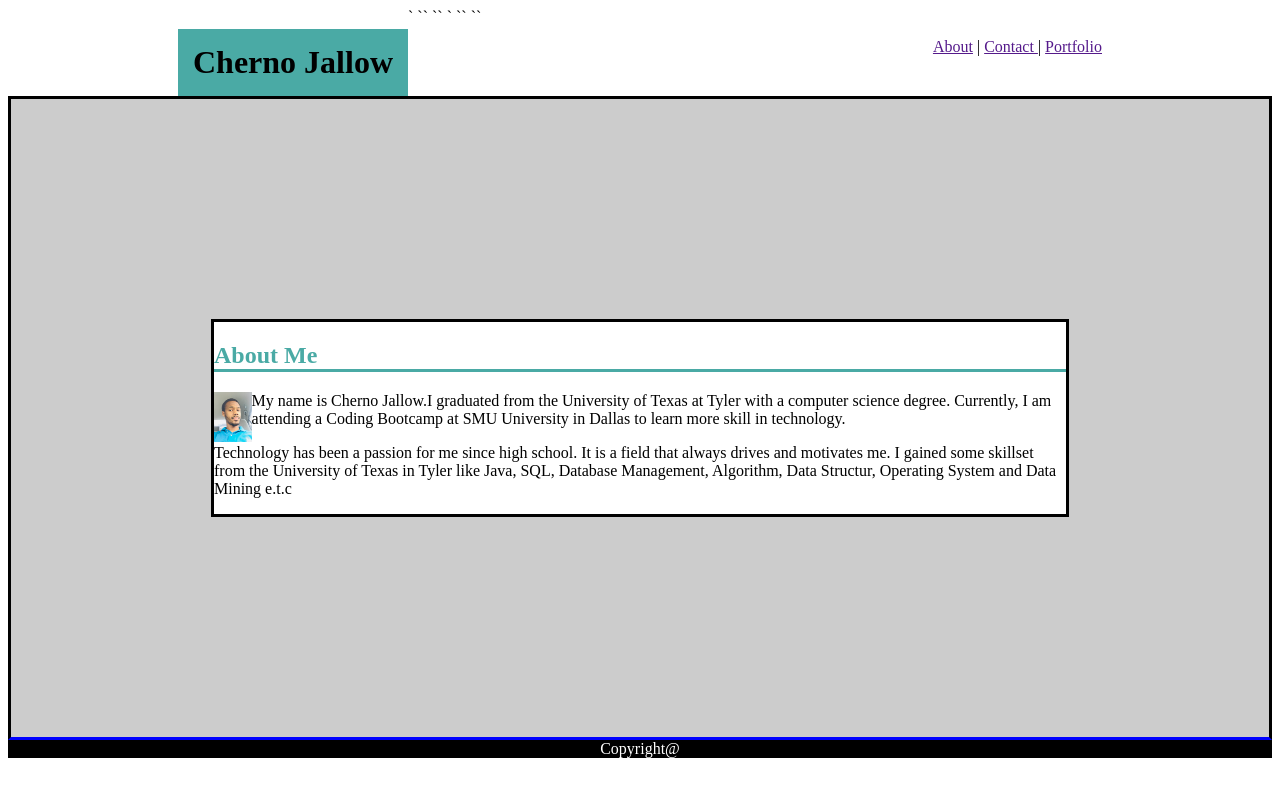
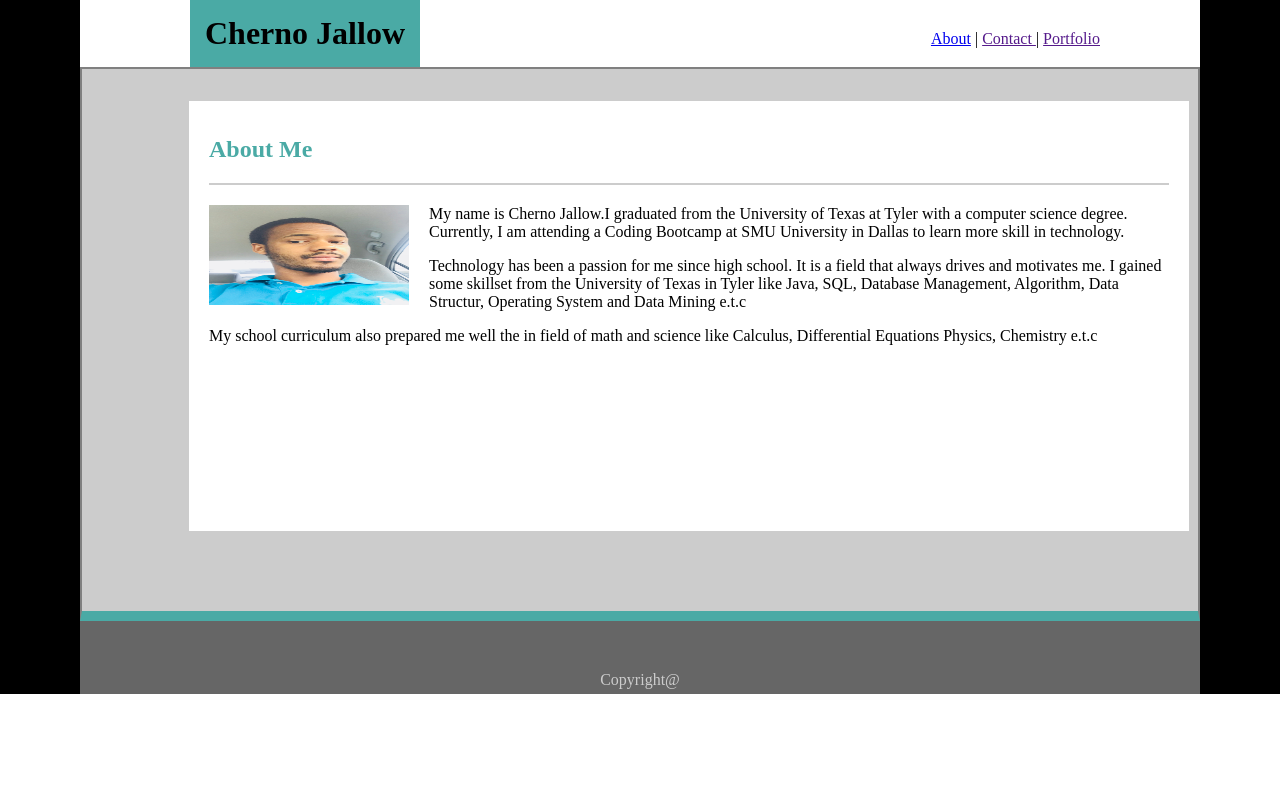
Before and after one commit to chernojallow/Basic-Portfolio, a PHP site: page / in a window 1280 px wide. Run offline with PHP 8.4, Linux system fonts and the light colour scheme.

Commit message:
Commit Message

```diff
--- a/assets/css/style.css
+++ b/assets/css/style.css
@@ -1,41 +1,64 @@
+
+
+ body {
+    height: 102%;
+    min-width: 100%;
+    margin: 0px;
+    padding: 0px;
+    top: 0px;
+    position: relative;
+    border-left: 80px solid black;
+    border-right: 80px solid black;
+    box-sizing: border-box;
+
+
+}
+
 
  h1{
     float:left;
     background-color:#4aaaa5;
     text-align: center;
-    margin-left: 170px;
+    margin-left: 110px;
     margin-bottom: 0px;
+    margin-top:0px;
     padding: 15px 15px 15px 15px;
 
  }
 
 
+ .A{
+     border: 2px solid grey;
+     padding:220px 200px  220px 105px;
+     background-color: #cccccc;
+     border-bottom-color:#4aaaa5;
+     border-bottom-width: 10px;
+     clear: left;
+     height:102px;
 
 
 
- .A{
-     border: solid;
-     padding:220px 200px  220px 200px;
-     background-color: #cccccc;
-     border-bottom-color: blue;
-     clear: left;
-
- }
+    }
 
  .about {
-     border: solid;
+     border: 2px solid #cccccc;
      background-color:white;
-
+     width:960px;
+     padding: 15px 20px 15px 20px;
+     margin-top:-190px;
+     height:400px;
 
  }
 
  img {
      float:left;
+     padding-right: 20px;
  }
 
  h2{
-     border-bottom: solid;
-     color:#4aaaa5;
+     border-bottom: 2px solid #cccccc;
+     color: #4aaaa5;
+     padding-bottom: 20px;
  }
 
  nav{
@@ -43,17 +66,23 @@
      float: right;
      margin-bottom:0px;
      margin-top: 30px;
-     margin-right: 170px;
+     margin-right: 100px;
  }
    li{
        display: inline;
    }
 
  footer{
-     background-color:black;
+     background-color:#666666;
      text-align: center;
-     color:white;
-     border-bottom-width:10px;
+     color:#cccccc;
+     border-bottom-width:30px;
+     height:23px;
+     padding-top:50px;
+     margin-bottom:0px;
+
+
+
 
  }
 
--- a/index.html
+++ b/index.html
@@ -1,21 +1,21 @@
 
-<!DOCTYPE html>`
-`<html lang="en">`
-`<head>`
-`<meta charset="UTF-8">
+<!DOCTYPE html>
+<html lang="en">
+<head>
+<meta charset="UTF-8">
 
     <title>BasicWebsite!</title>
     <link rel="stylesheet"  type= "text/CSS" href="./assets/css/style.css">
 
-`</head>`
+</head>
 
-`<body>`
+<body>
 
    <h1>Cherno Jallow</h1>
 
 
 <nav>
-       <li> <a href="" > About</a> | </li>
+       <li> <a href="./index.html" > About</a> | </li>
 
        <li> <a href= "" > Contact </a> | </li>
 
@@ -31,14 +31,22 @@
     <h2>About Me</h2>
 
     <p>
-        <img src = "./assets/images/IMG_1226.jpg" height=50px; weight=60px;>
+        <img src = "./assets/images/IMG_1226.jpg" height=100px; width=200px;>
 
-    My name is Cherno Jallow.I graduated from the University of Texas at Tyler with a computer science degree. Currently, I am attending a Coding Bootcamp at SMU University in Dallas to learn more skill in technology.</p>
-    <p> Technology has been a passion for me since high school. It is a field that always drives and motivates me. I gained some skillset from the University of Texas in Tyler like Java, SQL, Database Management, Algorithm, Data Structur, Operating System and Data Mining e.t.c
+    My name is Cherno Jallow.I graduated from the University of Texas at Tyler with a computer science degree.
 
-    </p>
+    Currently, I am attending a Coding Bootcamp at SMU University in Dallas to learn more skill in technology.
+  </p>
+
+    <p> Technology has been a passion for me since high school. It is a field that always drives and motivates me.
+
+    I gained some skillset from the University of Texas in Tyler like Java, SQL, Database Management, Algorithm, Data Structur, Operating System and Data Mining e.t.c
+</p>
+   <p> My school curriculum also prepared me well the in field of math and science like Calculus, Differential Equations Physics, Chemistry e.t.c </p>
+
+</div>
 </div>
 
-</div>
-
-<footer> Copyright@</footer>
+<footer>Copyright@</footer>
+</body>
+</html>
```
